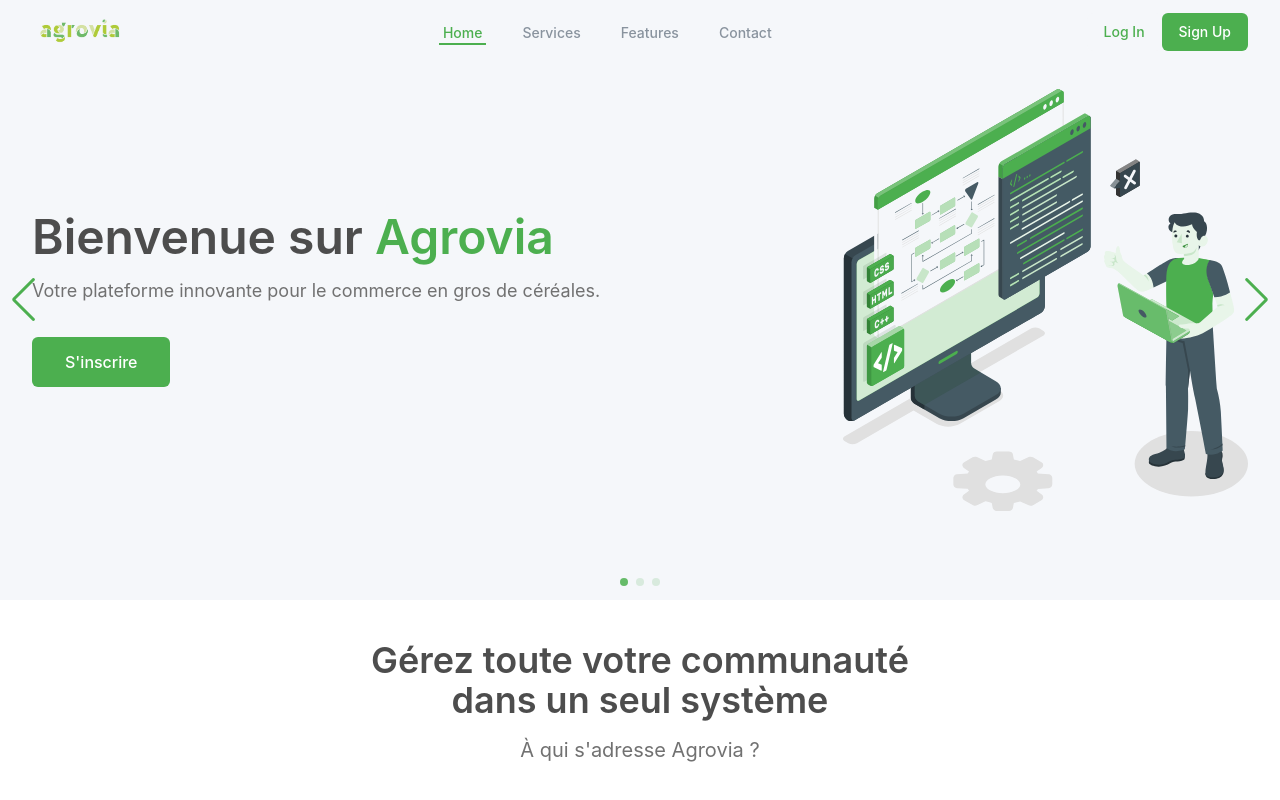
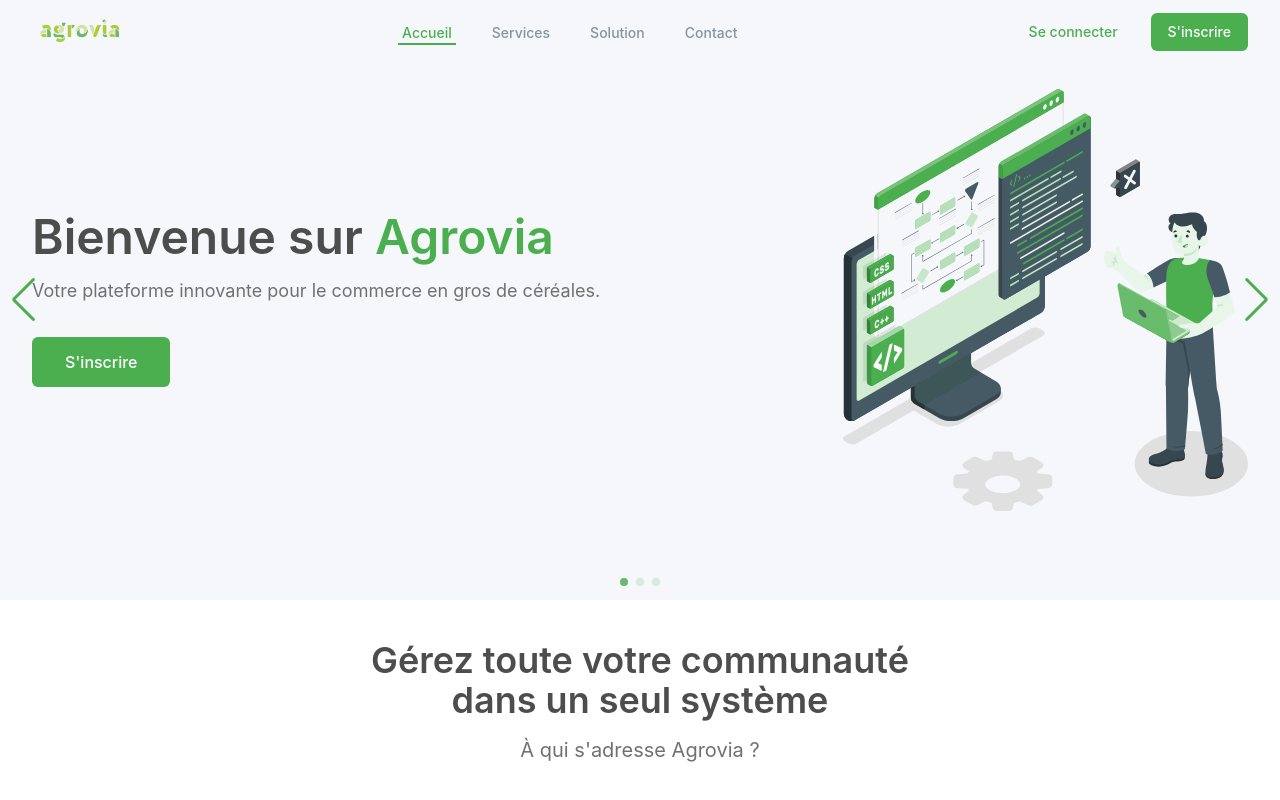
Before and after one commit to zestones/react-landing-page-template, a React (Vite) app in the folder agrovia/: page / in a window 1280 px wide. Shown: the top 800 px of the page. Built offline with nearby package versions, Linux system fonts and the light colour scheme.

Commit message:
fix: header & community padding

```diff
--- a/agrovia/src/components/Community/Community.jsx
+++ b/agrovia/src/components/Community/Community.jsx
@@ -12,7 +12,7 @@ function Community() {
                     <p className="text-base sm:text-lg md:text-xl text-neutral-grey">À qui s&apos;adresse Agrovia ?</p>
                 </div>
             </div>
-            <div className="container mx-auto px-4 py-10 flex flex-col items-center">
+            <div className="container mx-auto px-4 flex flex-col items-center">
                 <div className="flex flex-col sm:flex-row sm:justify-between space-y-4 sm:space-y-0 sm:space-x-4 w-full items-center">
                     <div className="community-card flex flex-col items-center max-w-xs w-full shadow-sm p-6 sm:p-8">
                         <img src={MemberIcon} alt="Grossistes" className='w-16 h-auto' />
--- a/agrovia/src/components/Header/Header.jsx
+++ b/agrovia/src/components/Header/Header.jsx
@@ -45,9 +45,9 @@ function Header() {
                     </div>
                     <div className="flex items-center">
                         <div className="hidden sm:-my-px sm:ml-6 sm:flex sm:space-x-8">
-                            <a href="#hero" className={activeLinkClassName('hero')}>Home</a>
+                            <a href="#hero" className={activeLinkClassName('hero')}>Accueil</a>
                             <a href="#community" className={activeLinkClassName('community')}>Services</a>
-                            <a href="#achievements" className={activeLinkClassName('achievements')}>Features</a>
+                            <a href="#achievements" className={activeLinkClassName('achievements')}>Solution</a>
                             <a href="#footer" className={activeLinkClassName('footer')}>Contact</a>
                         </div>
                         <div className="sm:hidden flex items-center">
@@ -58,7 +58,7 @@ function Header() {
                                 aria-expanded="false"
                                 onClick={() => setMobileMenuOpen(!mobileMenuOpen)}
                             >
-                                <span className="sr-only">Open main menu</span>
+                                <span className="sr-only">Ouvrir le menu principal</span>
                                 <svg className="block h-6 w-6" xmlns="http://www.w3.org/2000/svg" fill="none" viewBox="0 0 24 24" stroke="currentColor" aria-hidden="true">
                                     <path strokeLinecap="round" strokeLinejoin="round" strokeWidth="2" d={mobileMenuOpen ? "M6 18L18 6M6 6l12 12" : "M4 6h16M4 12h16m-7 6h7"} />
                                 </svg>
@@ -66,8 +66,8 @@ function Header() {
                         </div>
                     </div>
                     <div className="hidden sm:ml-6 sm:flex sm:items-center">
-                        <button type="button" className="btn btn-tertiary btn-medium">Log In</button>
-                        <button type="button" className="btn btn-primary btn-medium">Sign Up</button>
+                        <button type="button" className="btn btn-tertiary btn-medium">Se connecter</button>
+                        <button type="button" className="btn btn-primary btn-medium ml-4">S&apos;inscrire</button>
                     </div>
                 </div>
             </div>
@@ -76,13 +76,13 @@ function Header() {
                 id="mobile-menu"
             >
                 <div className="flex flex-col px-2 pt-2 pb-3 space-y-1 justify-center items-center bg-neutral-light_gray">
-                    <a href="#hero" className={activeLinkClassName('hero')}>Home</a>
-                    <a href="#community" className={activeLinkClassName('community')}>Services</a>
-                    <a href="#achievements" className={activeLinkClassName('achievements')}>Features</a>
-                    <a href="#footer" className={activeLinkClassName('footer')}>Contact</a>
+                    <a href="#hero" className={activeLinkClassName('home')}>Accueil</a>
+                    <a href="#community" className={activeLinkClassName('services')}>Services</a>
+                    <a href="#achievements" className={activeLinkClassName('features')}>Fonctionnalités</a>
+                    <a href="#footer" className={activeLinkClassName('contact')}>Contact</a>
                     <hr />
-                    <button type="button" className="btn btn-tertiary btn-medium w-full mt-6 transition duration-300 ease-in-out transform hover:bg-gray-200">Log In</button>
-                    <button type="button" className="btn btn-primary btn-medium w-full mt-2 transition duration-300 ease-in-out transform hover:bg-primary-dark">Sign Up</button>
+                    <button type="button" className="btn btn-tertiary btn-medium w-full mt-6 transition duration-300 ease-in-out transform hover:bg-gray-200">Se connecter</button>
+                    <button type="button" className="btn btn-primary btn-medium w-full mt-2 transition duration-300 ease-in-out transform hover:bg-primary-dark">S&apos;inscrire</button>
                 </div>
             </div>
         </header>
```
